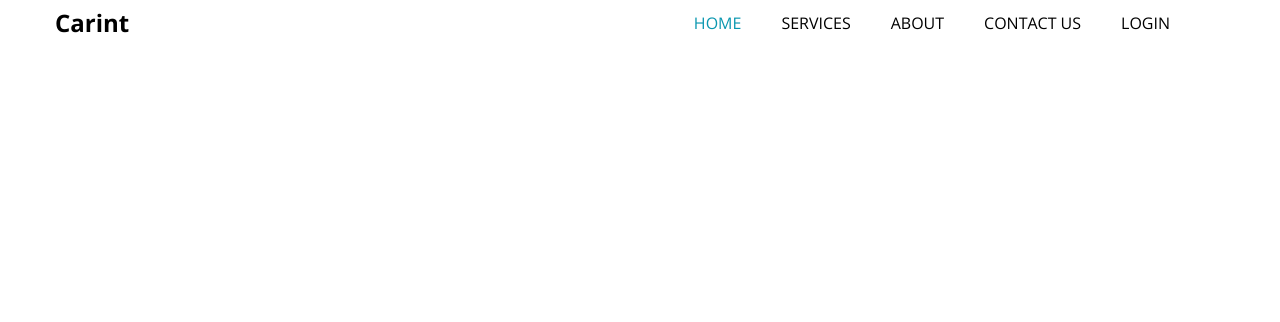
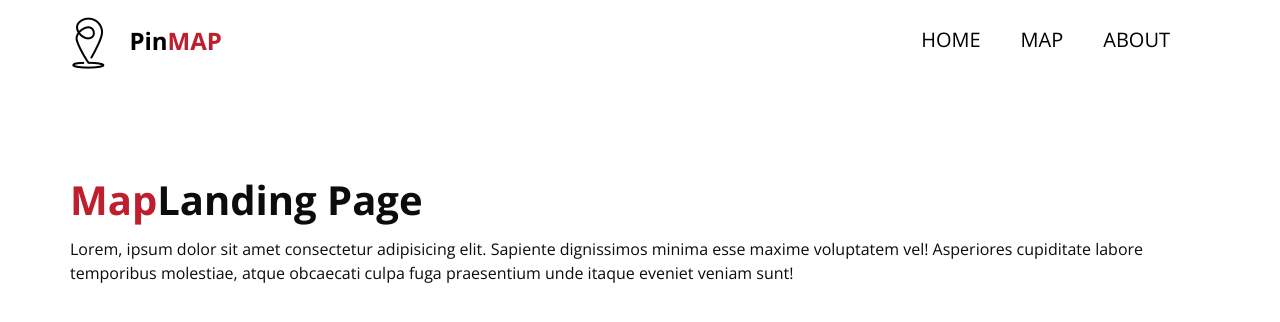
Before and after one commit to Ji-ru/NASA-Challenge, a PHP site: page / in a window 1280 px wide. Shown: the top 322 px of the page. Run offline with PHP 8.4, Linux system fonts and the light colour scheme; some libraries are stand-ins or nearby versions.

Commit message:
2nd draft

```diff
--- /dev/null
+++ b/NASA/assets/css/background.css
@@ -0,0 +1,3 @@
+/* #background{
+    background-image: url('bg.png');
+} */
--- a/NASA/index.php
+++ b/NASA/index.php
@@ -3,24 +3,15 @@ include 'templates/header.php';
 include 'templates/navbar.php';
 ?>
 
-<style>
-      html,
-      body {
-        height: 100%;
-        margin: 0;
-        padding: 0;
-      }
-</style>
 <body>
-<gmp-map-3d
-      center="7.84925557906087, 125.0509561613793"
-      tilt="50"
-      min-altitude="1000"
-    ></gmp-map-3d>
-    <script
-      async
-      src="https://maps.googleapis.com/maps/api/js?key=AIzaSyA8rlfEG9wu6xJaKgcNKp-9_Y0BxxX22bs&v=alpha&libraries=maps3d"
-    ></script>
+  <div class="layout_padding-top">
+    <div class="container">
+      <a class ="navbar-brand">
+        <h1 style="font-weight:bold;"><span style="color:#BE1E2D;font-size:40px;">Map</span>Landing Page</h1>
+      </a>
+      <p>Lorem, ipsum dolor sit amet consectetur adipisicing elit. Sapiente dignissimos minima esse maxime voluptatem vel! Asperiores cupiditate labore temporibus molestiae, atque obcaecati culpa fuga praesentium unde itaque eveniet veniam sunt!</p>
+    </div>
+  </div>
 </body>
 
 <?php
--- a/NASA/templates/navbar.php
+++ b/NASA/templates/navbar.php
@@ -1,10 +1,10 @@
-<nav class="container navbar navbar-expand-lg custom_nav-container theme=dark">
+<nav class="container navbar navbar-expand-lg custom_nav-container">
   <a class="navbar-brand">
-    <span>
-      Carint
-    </span>
+    <div style="font-size:40px;">
+      <span><img src="assets/img/marker.png"></span>
+      <span>Pin</span><span style="color:#BE1E2D">MAP</span>
+    </div>
   </a>
-
   <button class="navbar-toggler" type="button" data-toggle="collapse" data-target="#navbarSupportedContent" aria-controls="navbarSupportedContent" aria-expanded="false" aria-label="Toggle navigation">
     <span class=""> </span>
   </button>
@@ -12,19 +12,15 @@
   <div class="collapse navbar-collapse" id="navbarSupportedContent">
     <ul class="navbar-nav  ">
       <li class="nav-item active">
-        <a class="nav-link" href="index.html">Home <span class="sr-only">(current)</span></a>
       </li>
       <li class="nav-item">
-        <a class="nav-link" href="service.html">Services</a>
+        <a class="nav-link" href="index.php" style="font-size:20px">Home</a>
       </li>
       <li class="nav-item">
-        <a class="nav-link" href="about.html"> About</a>
+        <a class="nav-link" href="map.php" style="font-size:20px">Map</a>
       </li>
       <li class="nav-item">
-        <a class="nav-link" href="contact.html">Contact Us</a>
-      </li>
-      <li class="nav-item">
-        <a class="nav-link" href="#"> <i class="fa fa-user" aria-hidden="true"></i> Login</a>
+        <a class="nav-link" href="about.php" style="font-size:20px">About</a>
       </li>
       <form class="form-inline">
         <button class="btn  my-2 my-sm-0 nav_search-btn" type="submit">
```
Also changed, not shown: NASA/about.php (added), NASA/assets/img/bg.png (added), NASA/assets/img/gen_map.png (added), NASA/assets/img/marker.png (added), NASA/map.php (added).
